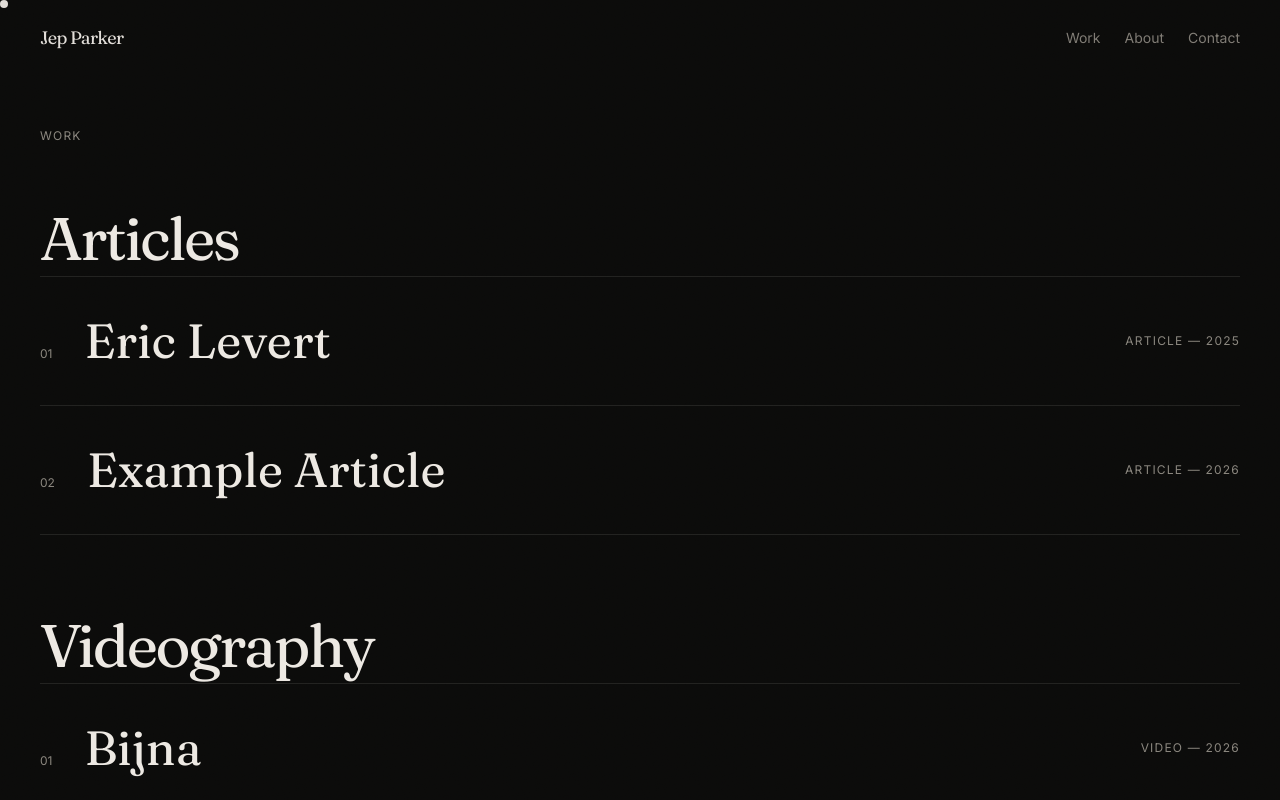
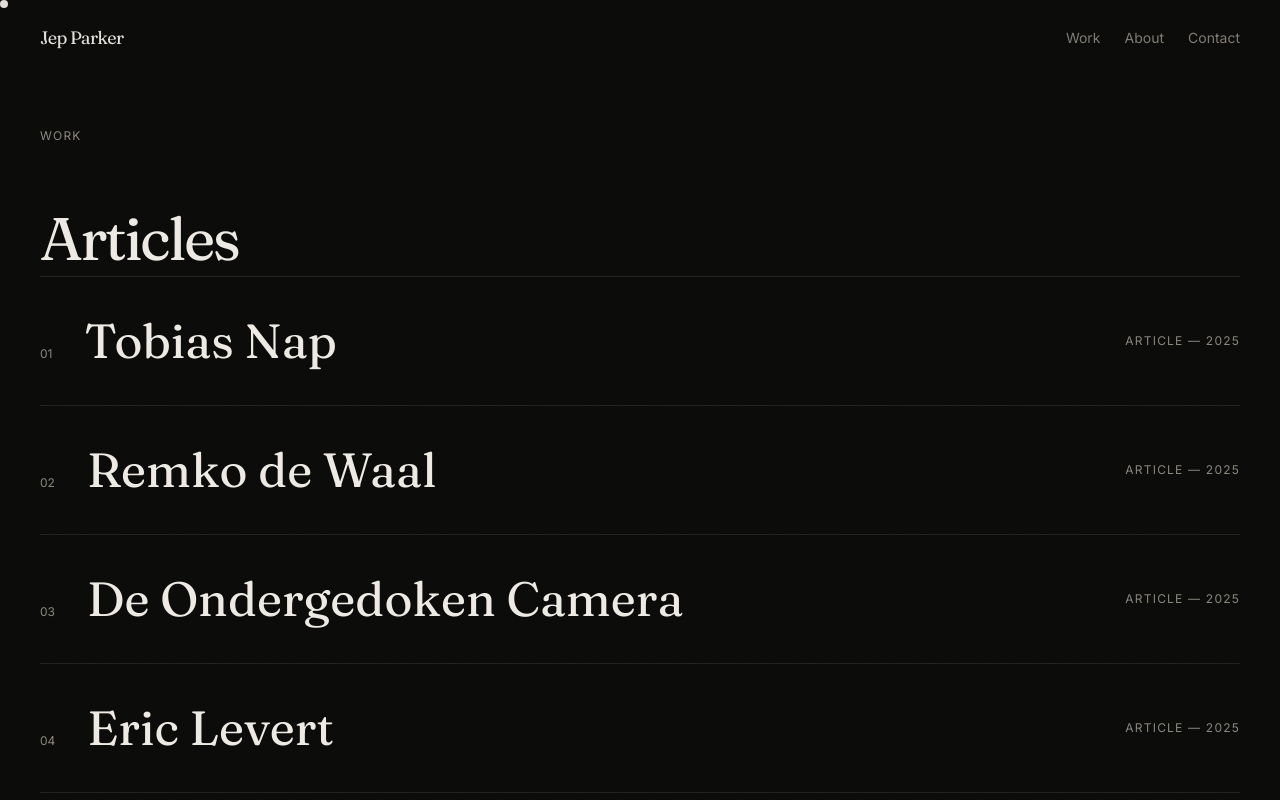
Before and after one commit to Jepatron/PORTFOLIO-WEBSITE, a Next.js app: page /work in a window 1280 px wide. Shown: the top 800 px of the page. Built offline with nearby package versions, Linux system fonts and the light colour scheme.

Commit message:
add 4 articles

```diff
--- a/content/projects.ts
+++ b/content/projects.ts
@@ -22,13 +22,43 @@ export type Project = {
 
 export const projects: Project[] = [
   {
+    slug: "tobias-nap",
+    title: "Tobias Nap",
+    year: "2025",
+    type: "article",
+    role: "Writer",
+    synopsis: "Portret van de 22-jarige fotografiestudent Tobias Nap, wiens project Precious Devices 2024 de achterkanten van telefoons gebruikt om menselijke persoonlijkheid en onze relatie met technologie te onderzoeken.",
+    cover: "/media/stills/article-cover.jpg",
+    externalUrl: "/media/articles/TOBIASNAP~GOED.pdf",
+  },
+  {
+    slug: "remko-de-waal",
+    title: "Remko de Waal",
+    year: "2025",
+    type: "article",
+    role: "Writer",
+    synopsis: "Tien jaar na zijn belofte wint ANP-fotograaf Remko de Waal de Zilveren Camera 2024 met een iconisch beeld van Sifan Hassan tijdens de Olympische marathon in Parijs.",
+    cover: "/media/stills/article-cover.jpg",
+    externalUrl: "/media/articles/Focus%202025%20Remko%20de%20Waal.pdf",
+  },
+  {
+    slug: "de-ondergedoken-camera",
+    title: "De Ondergedoken Camera",
+    year: "2025",
+    type: "article",
+    role: "Writer",
+    synopsis: "Verslag van het boek en de expo van NIOD-onderzoekers Erik Somers en René Kok over de fotografen die met gevaar voor eigen leven het laatste jaar van de bezetting in Amsterdam vastlegden.",
+    cover: "/media/stills/article-cover.jpg",
+    externalUrl: "/media/articles/Focus%202025%20Deondergedokencamera%20v3.pdf",
+  },
+  {
     slug: "eric-levert",
     title: "Eric Levert",
     year: "2025",
     type: "article",
     role: "Writer, Photographer",
     synopsis: "Kunstenaar achter de kunstenaars. Gepubliceerd in Focus #3/2025.",
-    cover: "/media/stills/eric-levert/portret.jpg",
+    cover: "/media/stills/article-cover.jpg",
   },
   {
     slug: "bijna",
```
Also changed, not shown: 1 other file (tests, documents, lock files or other folders).
